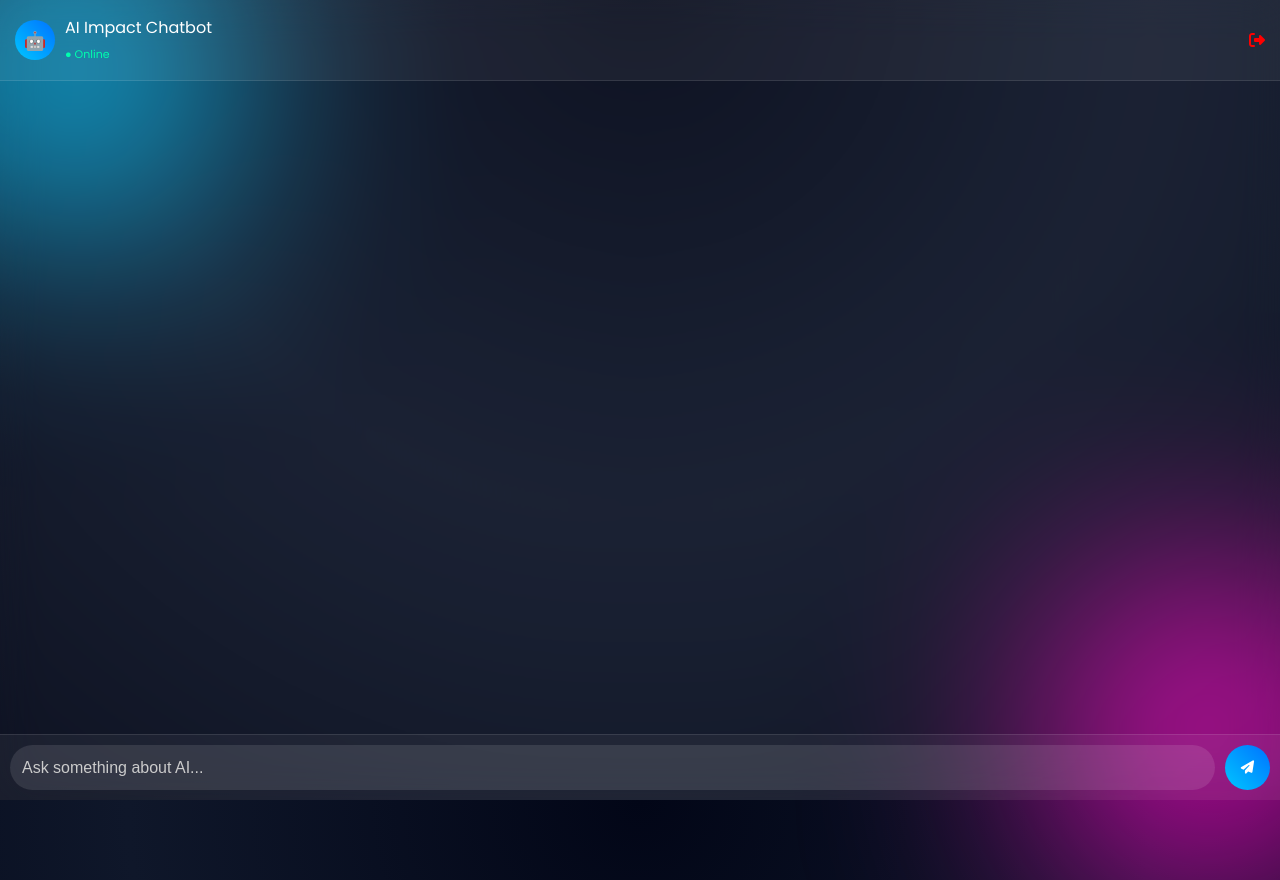
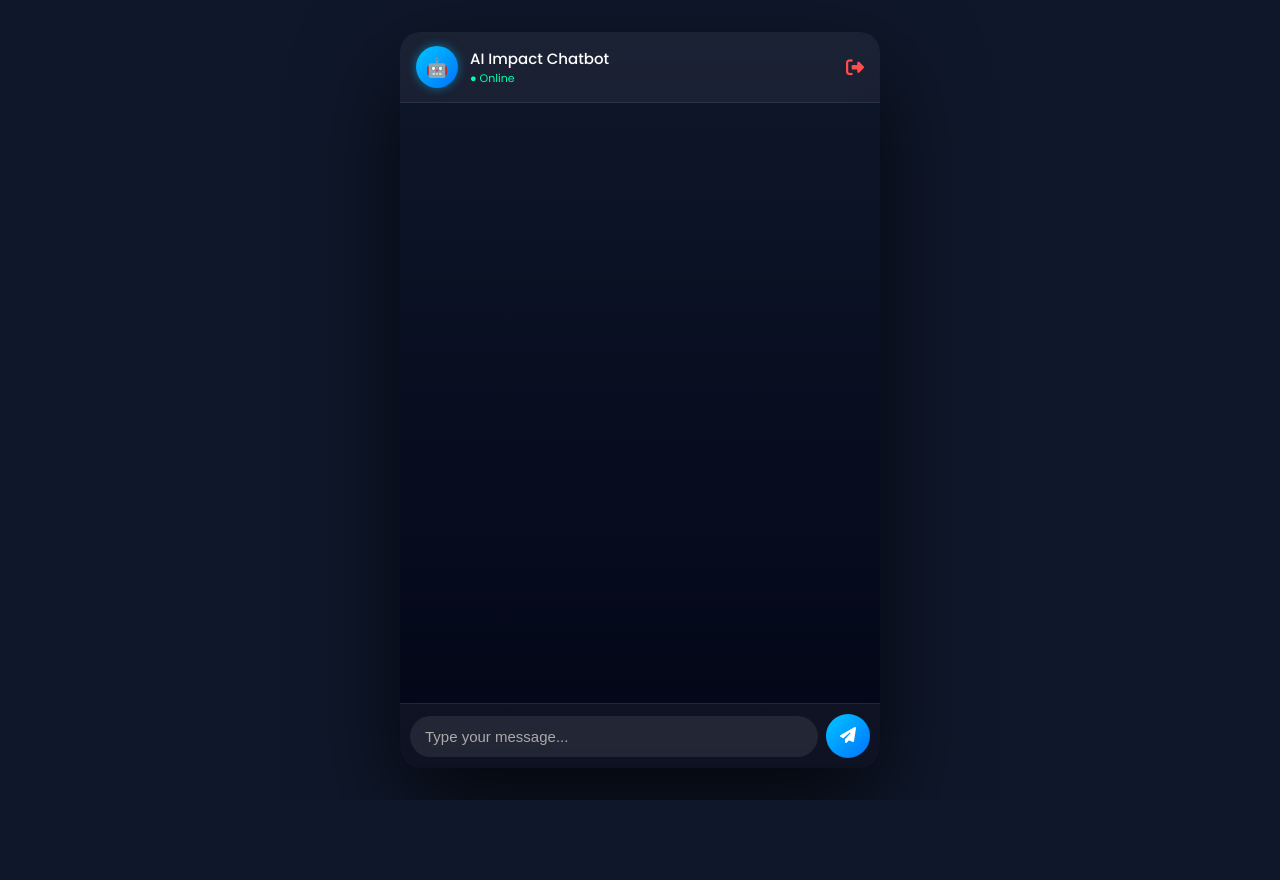
Before and after one commit to Krutik1997/ai-impact-chatbot, a FastAPI app: template templates/chat.html in a window 1280 px wide; the page is wider, and only the part inside the window is pictured. After the commit the page ends 800 px from the top of that part, so only its background shows below. Run offline with FastAPI, Linux system fonts and the light colour scheme; the template is opened without the code that fills it, so the values that code supplies are empty.

Commit message:
Refactor chat.html for improved styling and structure

```diff
--- a/templates/chat.html
+++ b/templates/chat.html
@@ -1,68 +1,62 @@
-<!DOCTYPE html>
-<html lang="en">
+<!DOCTYPE html><html lang="en">
 <head>
     <title>AI Chatbot</title>
     <meta name="viewport" content="width=device-width, initial-scale=1.0"><!-- Fonts & Icons -->
-<link href="https://fonts.googleapis.com/css2?family=Poppins:wght@300;400;600&display=swap" rel="stylesheet">
+<link href="https://fonts.googleapis.com/css2?family=Poppins:wght@300;400;500;600&display=swap" rel="stylesheet">
 <link rel="stylesheet" href="https://cdnjs.cloudflare.com/ajax/libs/font-awesome/6.5.0/css/all.min.css">
 
 <style>
-    * { box-sizing: border-box; }
+    * {
+        box-sizing: border-box;
+        -webkit-tap-highlight-color: transparent;
+    }
 
     html, body {
         margin: 0;
-        padding: 0;
         height: 100%;
         font-family: 'Poppins', sans-serif;
-        background: radial-gradient(circle at top, #020617, #0f172a, #020617);
+        background: #0f172a;
     }
 
-    /* BACKGROUND GLOW */
-    body::before, body::after {
-        content: "";
-        position: absolute;
-        border-radius: 50%;
-        filter: blur(120px);
-        z-index: 0;
+    /* APP WRAPPER (DESKTOP CENTERING) */
+    .app {
+        height: 100vh;
+        display: flex;
+        justify-content: center;
+        align-items: center;
     }
 
-    body::before {
-        width: 300px;
-        height: 300px;
-        background: #00c6ff;
-        top: -80px;
-        left: -80px;
-    }
-
-    body::after {
-        width: 300px;
-        height: 300px;
-        background: #ff00c8;
-        bottom: -80px;
-        right: -80px;
-    }
-
-    /* CONTAINER */
+    /* MAIN CHAT CONTAINER */
     .chat-container {
         width: 100%;
+        max-width: 480px;
         height: 100vh;
         display: flex;
         flex-direction: column;
-        background: rgba(255,255,255,0.05);
-        backdrop-filter: blur(20px);
+        background: linear-gradient(180deg, #0f172a, #020617);
         position: relative;
-        z-index: 1;
+        overflow: hidden;
+    }
+
+    /* DESKTOP MODE */
+    @media (min-width: 768px) {
+        .chat-container {
+            height: 92vh;
+            border-radius: 20px;
+            box-shadow: 0 40px 100px rgba(0,0,0,0.7);
+        }
     }
 
     /* HEADER */
     .header {
-        padding: 15px;
+        padding: 14px 16px;
         color: white;
         display: flex;
         justify-content: space-between;
         align-items: center;
         background: rgba(255,255,255,0.05);
-        border-bottom: 1px solid rgba(255,255,255,0.1);
+        backdrop-filter: blur(10px);
+        border-bottom: 1px solid rgba(255,255,255,0.08);
         position: sticky;
         top: 0;
         z-index: 10;
@@ -71,18 +65,24 @@
     .header-left {
         display: flex;
         align-items: center;
-        gap: 10px;
+        gap: 12px;
     }
 
     .avatar {
-        width: 40px;
-        height: 40px;
+        width: 42px;
+        height: 42px;
         border-radius: 50%;
-        background: linear-gradient(45deg, #00c6ff, #0072ff);
+        background: linear-gradient(135deg, #00c6ff, #0072ff);
         display: flex;
+        align-items: center;
         justify-content: center;
-        align-items: center;
         font-size: 18px;
+        box-shadow: 0 0 10px rgba(0,198,255,0.5);
+    }
+
+    .title {
+        font-size: 15px;
+        font-weight: 500;
     }
 
     .status {
@@ -90,14 +90,9 @@
         color: #00ffae;
     }
 
-    .header i {
-        cursor: pointer;
-        transition: 0.3s;
-    }
-
-    .header i:hover {
-        color: #00c6ff;
-        transform: scale(1.2);
+    .logout {
+        color: #ff4d4d;
+        font-size: 18px;
     }
 
     /* CHAT AREA */
@@ -107,78 +102,86 @@
         padding: 15px;
         display: flex;
         flex-direction: column;
+        gap: 6px;
     }
 
     /* MESSAGE */
     .message {
         max-width: 75%;
-        margin: 8px 0;
-        animation: fadeIn 0.3s ease;
+        display: flex;
+        flex-direction: column;
+        animation: fadeIn 0.25s ease;
     }
 
     .user { align-self: flex-end; }
     .bot { align-self: flex-start; }
 
     .bubble {
-        padding: 12px 16px;
-        border-radius: 18px;
+        padding: 12px 15px;
+        border-radius: 16px;
         font-size: 14px;
-        word-wrap: break-word;
+        line-height: 1.4;
     }
 
     .user .bubble {
-        background: linear-gradient(45deg, #00c6ff, #0072ff);
+        background: linear-gradient(135deg, #00c6ff, #0072ff);
         color: white;
         border-bottom-right-radius: 5px;
     }
 
     .bot .bubble {
-        background: rgba(255,255,255,0.9);
-        color: black;
+        background: rgba(255,255,255,0.92);
+        color: #111;
         border-bottom-left-radius: 5px;
     }
 
     .time {
         font-size: 10px;
-        opacity: 0.6;
+        opacity: 0.5;
         margin-top: 3px;
     }
 
     /* INPUT */
     .input-area {
         display: flex;
+        align-items: center;
         padding: 10px;
         background: rgba(255,255,255,0.05);
-        border-top: 1px solid rgba(255,255,255,0.1);
+        backdrop-filter: blur(10px);
+        border-top: 1px solid rgba(255,255,255,0.08);
         position: sticky;
         bottom: 0;
-        z-index: 10;
     }
 
     input {
         flex: 1;
-        padding: 12px;
+        padding: 12px 15px;
         border-radius: 25px;
         border: none;
         outline: none;
-        background: rgba(255,255,255,0.1);
+        background: rgba(255,255,255,0.08);
         color: white;
-        font-size: 16px;
+        font-size: 15px;
     }
 
     input::placeholder {
-        color: #ccc;
+        color: #aaa;
     }
 
     button {
-        margin-left: 10px;
-        width: 45px;
-        height: 45px;
+        margin-left: 8px;
+        width: 44px;
+        height: 44px;
         border-radius: 50%;
         border: none;
-        background: linear-gradient(45deg, #00c6ff, #0072ff);
+        background: linear-gradient(135deg, #00c6ff, #0072ff);
         color: white;
+        font-size: 16px;
         cursor: pointer;
+    }
+
+    button:active {
+        transform: scale(0.95);
     }
 
     /* SCROLL */
@@ -188,28 +191,28 @@
 
     .chat-box::-webkit-scrollbar-thumb {
         background: #00c6ff;
-        border-radius: 10px;
     }
 
     /* ANIMATION */
     @keyframes fadeIn {
-        from { opacity: 0; transform: translateY(10px); }
+        from { opacity: 0; transform: translateY(8px); }
         to { opacity: 1; transform: translateY(0); }
     }
 
 </style>
 
-</head><body><div class="chat-container"><!-- HEADER -->
+</head><body><div class="app">
+<div class="chat-container"><!-- HEADER -->
 <div class="header">
     <div class="header-left">
         <div class="avatar">🤖</div>
         <div>
-            AI Impact Chatbot <br>
-            <span class="status">● Online</span>
+            <div class="title">AI Impact Chatbot</div>
+            <div class="status">● Online</div>
         </div>
     </div>
 
-    <a href="/logout" style="color:red;">
+    <a href="/logout" class="logout">
         <i class="fa fa-sign-out-alt"></i>
     </a>
 </div>
@@ -226,10 +229,11 @@
 
 <!-- INPUT -->
 <form method="POST" class="input-area" onsubmit="return showTyping()">
-    <input type="text" name="message" id="msgInput" placeholder="Ask something about AI..." required>
+    <input type="text" name="message" id="msgInput" placeholder="Type your message..." required>
     <button type="submit"><i class="fa fa-paper-plane"></i></button>
 </form>
 
+</div>
 </div><script>
     const box = document.getElementById("chatBox");
 
```
